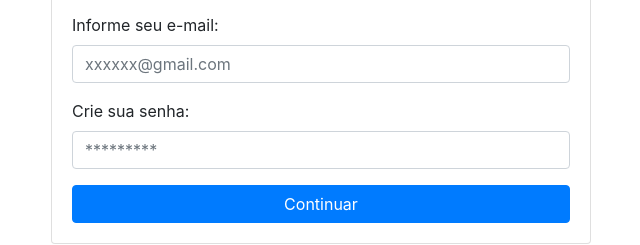
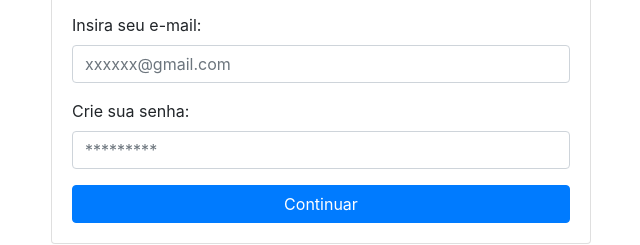
Before and after one commit to beatrizghidini/EducaFintech_Fiap, a plain HTML site: page Assets_Fintech/pages/index.html in a window 1280 px wide. Shown: the part 517-762 px from the top of the page, 319-959 px from the left. Drawn offline with nearby package versions, Linux system fonts and the light colour scheme; files whose address does not match are found by name.

Commit message:
Update index.html
Pull request

```diff
--- a/Assets_Fintech/pages/index.html
+++ b/Assets_Fintech/pages/index.html
@@ -50,7 +50,7 @@
                 <input type="cpfCnpj" class="form-control" id="cpfCnpj" placeholder="123.456.789-11" required>
               </div>
               <div class="form-group">
-                <label for="email">Informe seu e-mail:</label>
+                <label for="email">Insira seu e-mail:</label>
                 <input type="email" class="form-control" id="email" placeholder="xxxxxx@gmail.com" required>
               </div>
               <div class="form-group">
```
